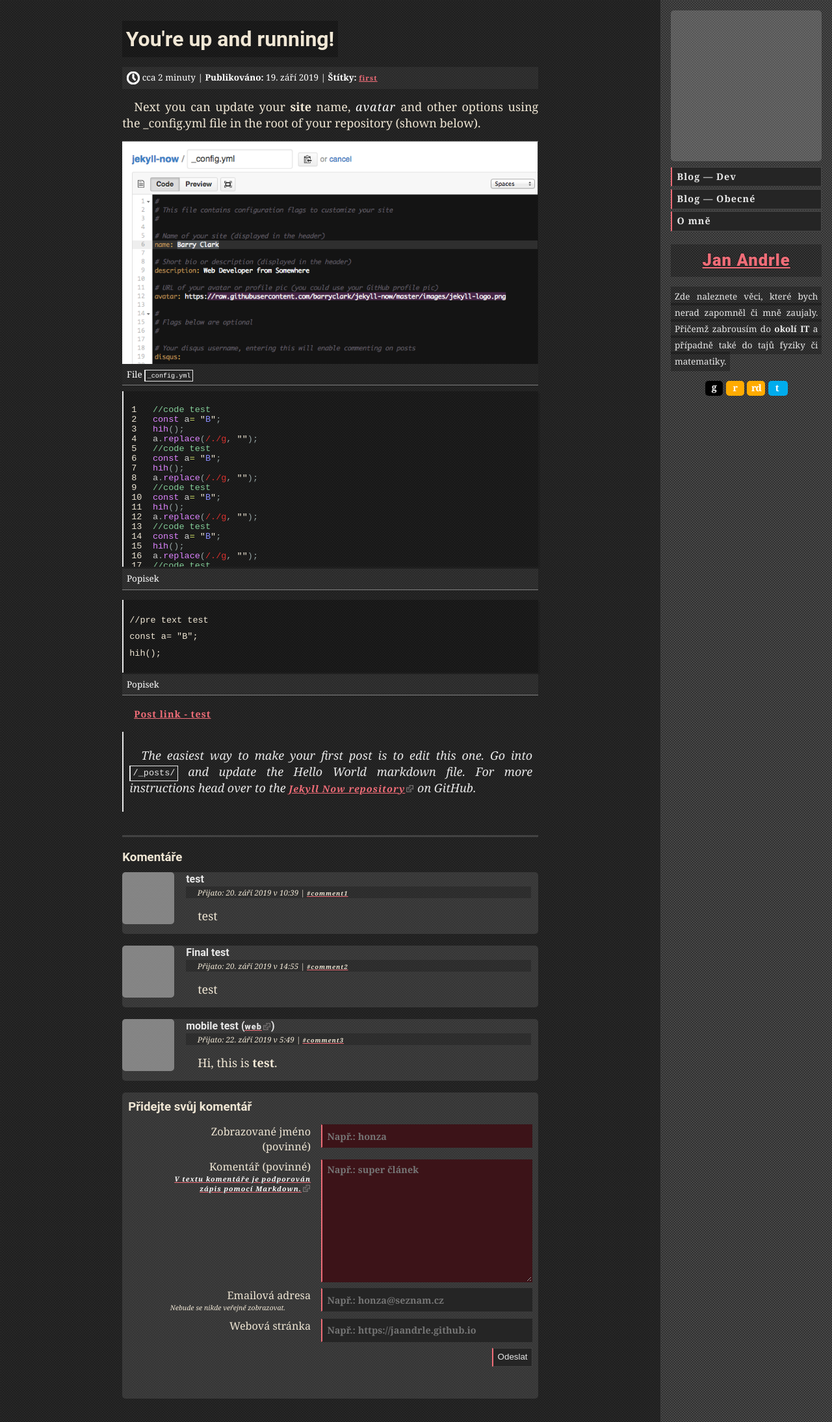
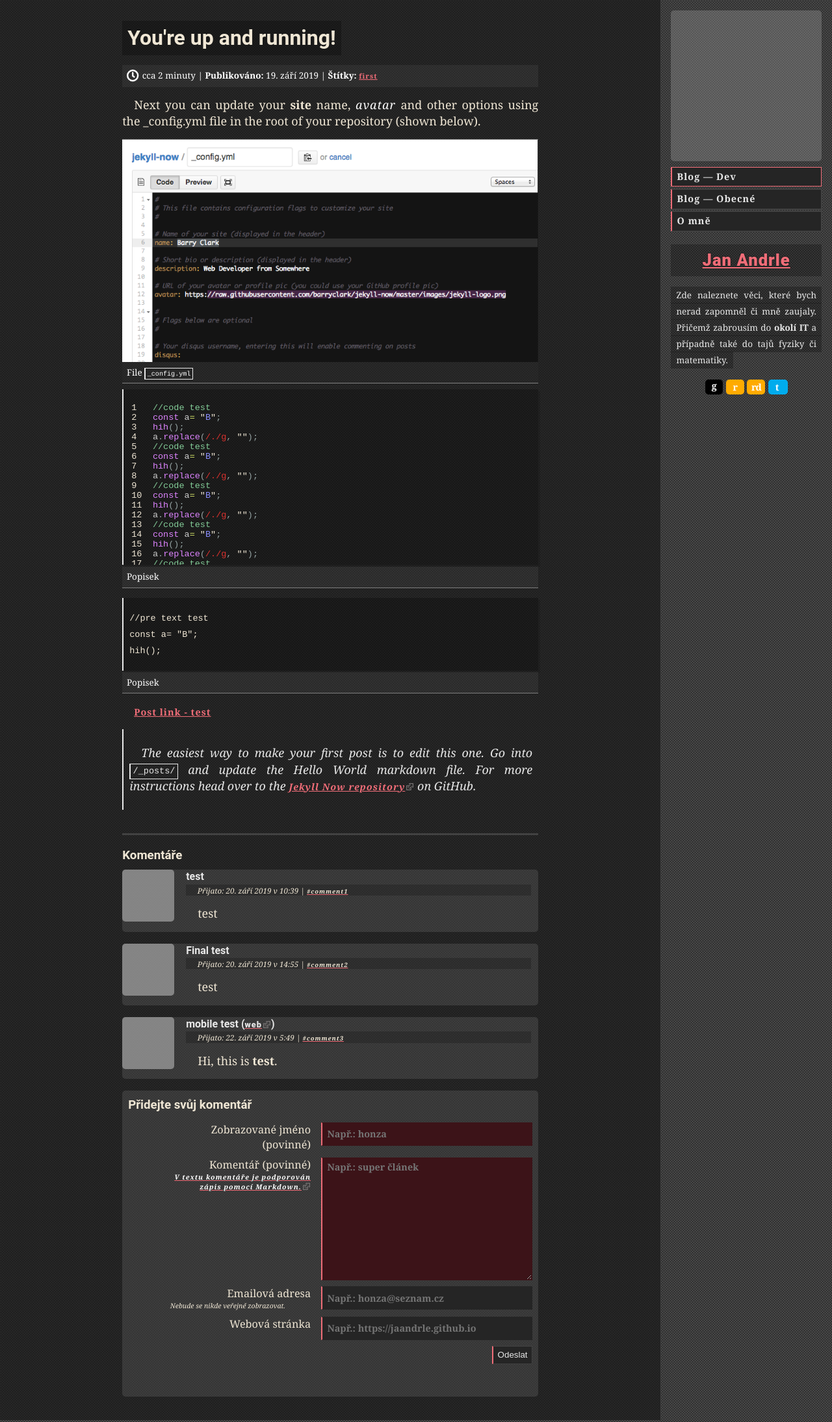
Before and after one commit to jaandrle/jaandrle.github.io, a Jekyll site: the page built from _posts/2019-9-19-Hello-World.md, in a window 1280 px wide. Shown: the whole page at 65% size. Built offline with Jekyll 4.4.1, drawn with Linux system fonts in a browser that asks for light colours; grey boxes are pictures that could not be loaded.

Commit message:
tagy + ikona

```diff
--- a/_includes/molecule_svgIcons.html
+++ b/_includes/molecule_svgIcons.html
@@ -1,3 +1,3 @@
 <div class="hidden">
-    <svg id="icon-clock" viewBox="0 0 32 32" width="20" height="20" fill="none" stroke="currentcolor" stroke-linecap="round" stroke-linejoin="round" stroke-width="5"><circle cx="16" cy="16" r="14" /><path d="M16 8 L16 16 20 20" /></svg>
+    <svg id="icon-clock" viewBox="0 0 31 31" width="19" height="19" fill="none" stroke="currentcolor" stroke-linecap="round" stroke-linejoin="round" stroke-width="4"><circle cx="15" cy="15" r="13" /><path d="M15 8 L15 16 18.5 18.5" /></svg>
 </div>
--- a/_sass/_part_molecules.scss
+++ b/_sass/_part_molecules.scss
@@ -62,9 +62,10 @@
 }
 .C__text_highlited {
   background: rgba(0,0,0,.25);
-  padding: .35rem;
+  padding: .25rem .5rem;
   box-decoration-break: clone;
   display: inline-block;
+  text-indent: 0;
 }
 
 .C__header{
@@ -170,3 +171,9 @@
   border-top: 1px solid gray;
   background-color: rgba(0,0,0,.25);
 }
+.C__tagsCloud {
+  text-align: center;
+  a {
+    position: relative;
+  }
+}
```
Also changed, not shown: _posts/2019-9-19-Hello-World.md (+1 -0 lines), blog/tags.html (+6 -3 lines).
